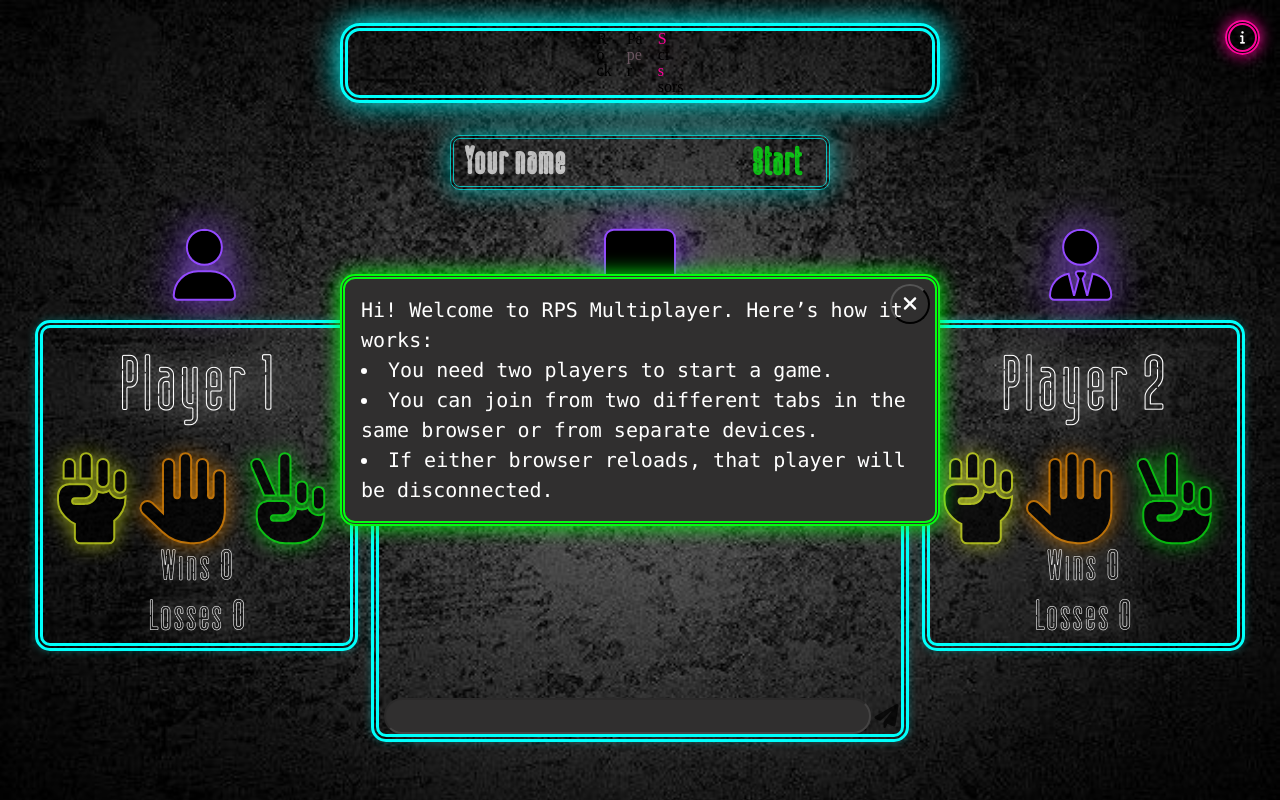
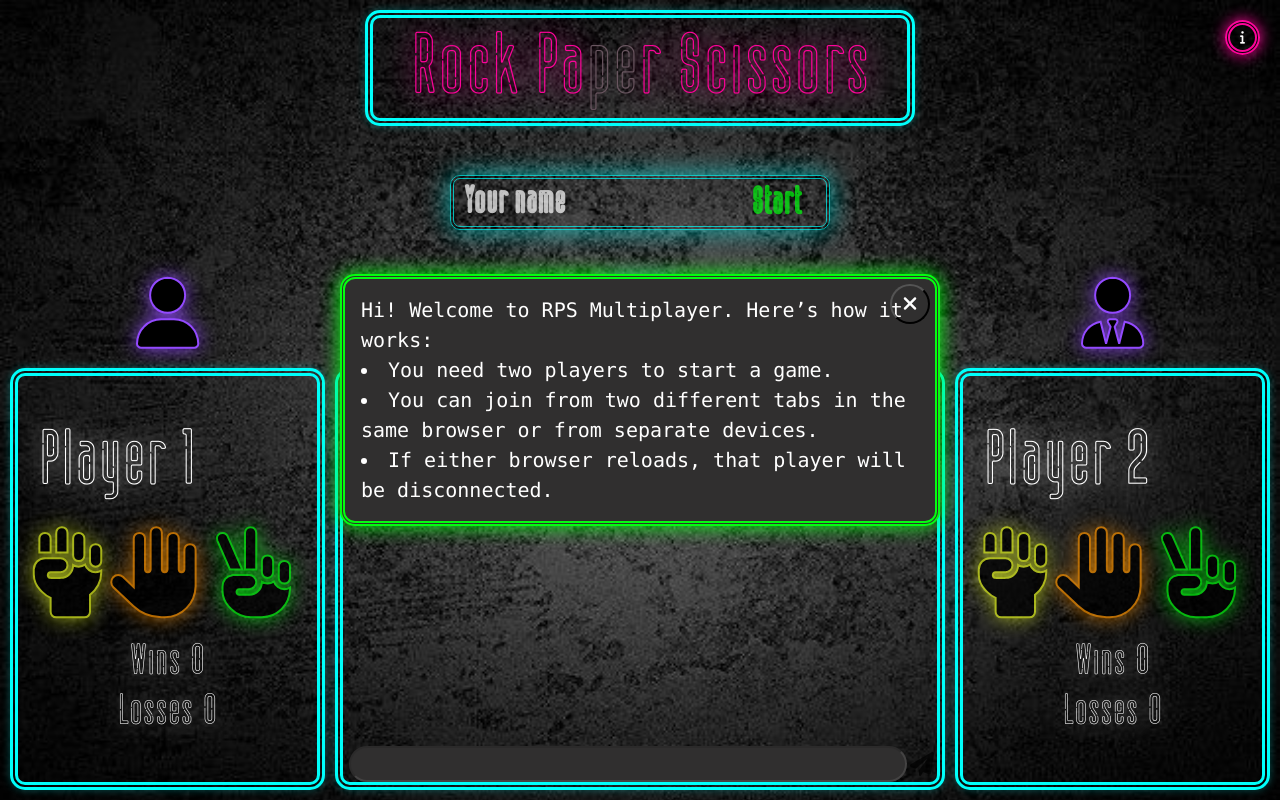
Before and after one commit to chehrona/RPS-Multiplayer, a plain HTML site: page index.html in a window 1280 px wide. Drawn offline with nearby package versions, Linux system fonts and the light colour scheme; no server answers.

Commit message:
standardized classes and colors

```diff
--- a/assets/css/click-changes.css
+++ b/assets/css/click-changes.css
@@ -12,7 +12,7 @@
 
 .iconPicked {
   text-shadow: 0px 0px 50px var(--white);
-  -webkit-text-stroke: 2px rgb(147, 74, 255);
+  -webkit-text-stroke: 2px var(--purple);
   margin-bottom: 20px;
   animation: none;
 }
--- a/assets/css/mobile.css
+++ b/assets/css/mobile.css
@@ -8,11 +8,19 @@
   }
 
   .title-container {
-    background-color: red;
     padding: 10px;
+    width: 100%;
   }
 
   .header-icon {
     display: none;
   }
+
+  .player-screen-container {
+    width: 100%;
+  }
+
+  .chat-screen-container {
+    display: none;
+  }
 }
--- a/assets/css/rps.css
+++ b/assets/css/rps.css
@@ -9,6 +9,7 @@ body {
   background-size: cover;
   background-color: black;
   box-sizing: border-box;
+  height: 100svh;
 }
 
 body *,
@@ -18,24 +19,31 @@ body *:after {
 }
 
 :root {
+  /* Colors */
   --pink: rgb(253, 4, 154);
   --green: rgb(4, 253, 16);
   --blue: rgb(0, 255, 251);
   --white: rgb(255, 255, 255);
   --grey: rgb(48, 47, 47);
+  --purple: rgb(147, 74, 255);
+
+  /* Fonts */
+  --header: 100px;
 }
 
 .i {
   color: rgba(0, 0, 0, 0.181);
+  font-family: none;
 }
 
 .body-container {
   display: flex;
   flex-direction: column;
-  justify-content: center;
+  justify-content: space-between;
   align-items: center;
   width: 100%;
   padding: 10px;
+  height: 100%;
 }
 
 .instruction-container {
@@ -97,29 +105,23 @@ body *:after {
   display: flex;
   justify-content: center;
   align-items: center;
+  gap: 10px;
 }
 
 /* Blue borders for the titles and cards */
 .animated-border {
   animation: shadowFade 10s infinite;
   animation-delay: 4s;
-  border: 8px double var(--blue);
-  border-radius: 15px;
 }
 
 /* Titles for the game, player names and wins */
-.title h1 {
+.title-text {
   color: var(--pink);
-  font-size: 70px;
   font-family: clubSign;
   text-shadow: 0px 0px 30px var(--pink);
   text-align: center;
-  margin: 0 auto;
-  display: inline-flex;
-}
-
-#playZone h1 {
-  font-family: clubSign;
+  font-size: var(--header);
+  display: flex;
 }
 
 /* Input field for player name */
@@ -182,50 +184,53 @@ body *:after {
 }
 
 /* Holds the cards with the player names */
-#playZone {
-  margin-top: 20px;
+.player-zone-container {
+  width: 100%;
+  gap: 10px;
+  display: flex;
+  justify-content: space-between;
+}
+
+.player-screen-container {
+  width: 25%;
+  min-width: 25%;
+  display: flex;
+  flex-direction: column;
   justify-content: center;
+  align-items: center;
+  height: 100%;
 }
 
 .header-icon {
   font-size: 70px;
-  -webkit-text-stroke: 2px rgb(147, 74, 255);
-  text-shadow: 0px 0px 20px rgb(147, 74, 255);
+  -webkit-text-stroke: 2px var(--purple);
+  text-shadow: 0px 0px 20px var(--purple);
   margin-bottom: 20px;
   animation-name: bot-fade;
   animation-duration: 10s;
   animation-iteration-count: 4;
 }
 
-#chatScreen {
-  display: none;
-}
-
-#opponentScreen {
-  margin-top: 2%;
-  margin-bottom: 2%;
+.chat-screen-container {
+  display: flex;
+  flex-direction: column;
+  height: 100%;
+  width: 100%;
+  align-items: center;
 }
 
 .title-container {
   display: flex;
-  flex-wrap: wrap;
   justify-content: center;
-  margin: 0 auto;
-  margin-bottom: 1%;
-  margin-top: 2%;
-  animation: shadowFade 10s infinite;
-  width: 100%;
+  align-items: center;
+  border-radius: 20px;
+  gap: 15px;
+  width: 550px;
+  border: 8px double var(--blue);
+  border-radius: 15px;
 }
 
-.title {
-  margin-right: 15px;
-}
-
-.title:last-child {
-  margin-right: 0px;
-}
-
-.flickerLetter {
+.animated-letter {
   animation-name: text-flicker-out-glow;
   animation-duration: 30s;
   animation-iteration-count: infinite;
@@ -274,14 +279,18 @@ i {
   font-family: clubSign;
   font-size: 70px;
   color: var(--white);
-  text-shadow: 0px 0px 30px rgb(255, 255, 255);
+  text-shadow: 0px 0px 30px var(--white);
   margin-top: 5px;
   margin-bottom: 10px;
 }
 
-.scores {
+.footer-container {
+  padding: 20px 0px;
+}
+
+.score-container {
   font-family: clubSign;
-  font-size: 45px;
+  font-size: 50px;
   display: flex;
   color: var(--white);
   justify-content: center;
@@ -289,12 +298,7 @@ i {
 }
 
 .player-choice-icon {
-  font-size: 80px;
-  margin-right: 15px;
-}
-
-.player-choice-icon:last-child {
-  margin-right: 0px;
+  font-size: 90px;
 }
 
 .flicker {
@@ -319,48 +323,27 @@ i {
   margin-left: 3%;
 }
 
-#robotM {
-  animation-iteration-count: infinite;
+.player-wrapper {
+  width: 100%;
+  border: 8px double var(--blue);
+  border-radius: 15px;
+  display: flex;
+  flex-direction: column;
+  justify-content: center;
+  justify-content: center;
+  height: 100%;
 }
 
-#robotU {
-  margin-right: 17px;
-  margin-left: 15px;
-}
-
-#robotX {
-  margin-right: 10px;
-  margin-left: 5px;
-}
-
-#uBorder {
-  width: 90%;
-}
-
-#xBorder {
-  width: 90%;
-}
-
-#robotM:hover {
-  text-shadow: 0px 0px 20px rgb(147, 74, 255);
-}
-
-.playerScreen {
+#chat-wrapper {
   width: 100%;
-  display: inline-flex;
-  align-items: center;
-  text-align: center;
+  border: 8px double var(--blue);
+  border-radius: 15px;
+  height: 100%;
 }
 
 @keyframes shadowFade {
   50% {
     box-shadow: 0px 0px 30px var(--blue);
-  }
-}
-
-@keyframes bot-fade {
-  50% {
-    text-shadow: 0px 0px 40px rgb(147, 74, 255);
   }
 }
 
@@ -733,29 +716,6 @@ i {
 }
 
 @media only screen and (min-device-width: 768px) {
-  .title-container {
-    margin-top: 1%;
-    border: 8px double var(--blue);
-    border-radius: 20px;
-    width: 600px;
-  }
-
-  .title h1 {
-    font-size: 100px;
-  }
-
-  #playZone {
-    display: flex;
-    padding: 0% 2%;
-    width: 100%;
-    justify-content: center;
-  }
-
-  .scores {
-    font-size: 50px;
-    padding: 0px 20px;
-  }
-
   #playerName {
     width: 380px;
     margin: 20px 0px;
@@ -770,15 +730,6 @@ i {
 
   #start {
     font-size: 44px;
-  }
-
-  #chatScreen {
-    display: block;
-    width: 50%;
-    text-align: center;
-    margin-right: 0px;
-    margin-left: 1%;
-    margin-right: 1%;
   }
 
   #messageBoard {
@@ -898,43 +849,8 @@ i {
     opacity: 0;
   }
 
-  #yourScreen {
-    width: 30%;
-  }
-
-  #opponentScreen {
-    margin-top: 0%;
-    width: 30%;
-    margin-bottom: 0%;
-  }
-
   .names {
     font-size: 90px;
     padding: 10px 20px;
   }
-
-  .bots {
-    font-size: 70px;
-  }
-
-  .player-choice-icon {
-    font-size: 90px;
-  }
-
-  .playerScreen {
-    display: flex;
-    flex-direction: column;
-  }
-
-  #robotU {
-    margin-right: 0px;
-  }
-
-  #uBorder {
-    width: 100%;
-  }
-
-  #xBorder {
-    width: 100%;
-  }
 }
--- a/index.html
+++ b/index.html
@@ -22,20 +22,20 @@
   <body>
     <div class="body-container">
       <div class="title-container animated-border">
-        <div class="title">
+        <div class="title-text">
           <div>R</div>
-          <div id="tO" class="flickerLetter">o</div>
+          <div id="tO" class="animated-letter">o</div>
           <div>ck</div>
         </div>
-        <div class="title">
+        <div class="title-text">
           <div>Pa</div>
-          <div id="tPe" class="flickerLetter">pe</div>
+          <div id="tPe" class="animated-letter">pe</div>
           <div>r</div>
         </div>
-        <div class="title">
-          <div id="tS" class="flickerLetter">S</div>
+        <div class="title-text">
+          <div id="tS" class="animated-letter">S</div>
           <div>ci</div>
-          <div id="tS" class="flickerLetter">s</div>
+          <div id="tS" class="animated-letter">s</div>
           <div>sors</div>
         </div>
       </div>
@@ -61,14 +61,10 @@
       <div class="popup">
         <p id="popupContent">message</p>
       </div>
-      <div id="playZone">
-        <div id="yourScreen" class="playerScreen">
-          <i
-            class="fa-solid fa-user header-icon uIcons"
-            id="robotU"
-            data-id-player="1"
-          ></i>
-          <div class="animated-border" id="uBorder">
+      <div class="player-zone-container">
+        <div class="player-screen-container">
+          <i class="fa-solid fa-user header-icon" data-id-player="1"></i>
+          <div class="animated-border player-wrapper" id="self-player-wrapper">
             <div id="yourName" class="names">Player 1</div>
             <div
               class="choice-icons-container"
@@ -90,13 +86,14 @@
                 data-choice="scissors"
               ></i>
             </div>
-            <div class="scores">
+            <div class="footer-container">
+              <div class="score-container">
                 <div>Wi</div>
                 <div class="flicker">n</div>
                 <div>s</div>
                 <div id="uWinCount">0</div>
               </div>
-            <div class="scores">
+              <div class="score-container">
                 <div class="flicker">L</div>
                 <div>os</div>
                 <div class="flicker">s</div>
@@ -105,9 +102,10 @@
               </div>
             </div>
           </div>
-        <div id="chatScreen">
-          <i class="fa-solid fa-message header-icon" id="robotM"></i>
-          <div class="animated-border">
+        </div>
+        <div class="chat-screen-container">
+          <i class="fa-solid fa-message header-icon"></i>
+          <div class="animated-border" id="chat-wrapper">
             <div id="messageBoard"></div>
             <div id="messageSender">
               <input id="messageBox" disabled />
@@ -115,14 +113,15 @@
             </div>
           </div>
         </div>
-
-        <div id="opponentScreen" class="playerScreen">
+        <div class="player-screen-container">
           <i
             class="fa-solid fa-user-tie header-icon xIcons"
-            id="robotX"
             data-id-player="2"
           ></i>
-          <div class="animated-border" id="xBorder">
+          <div
+            class="animated-border player-wrapper"
+            id="opponent-player-wrapper"
+          >
             <h1 id="opponentName" class="names">Player 2</h1>
             <div class="choice-icons-container" id="xIconContainer">
               <i
@@ -142,18 +141,20 @@
               ></i>
             </div>
             <div>
-              <div class="scores">
+              <div class="footer-container">
+                <div class="score-container">
                   <div class="flicker">W</div>
                   <div>i</div>
                   <div class="flicker">n</div>
                   <div>s</div>
                   <div id="xWinCount">0</div>
                 </div>
-              <div class="scores">
+                <div class="score-container">
                   <div>L</div>
                   <div class="flicker">os</div>
                   <div>ses</div>
                   <div id="xLossCount">0</div>
+                </div>
               </div>
             </div>
           </div>
```
Also changed, not shown: assets/javascript/rps.js (+6 -6 lines). Lines whose indentation alone changed are shown as unchanged.
